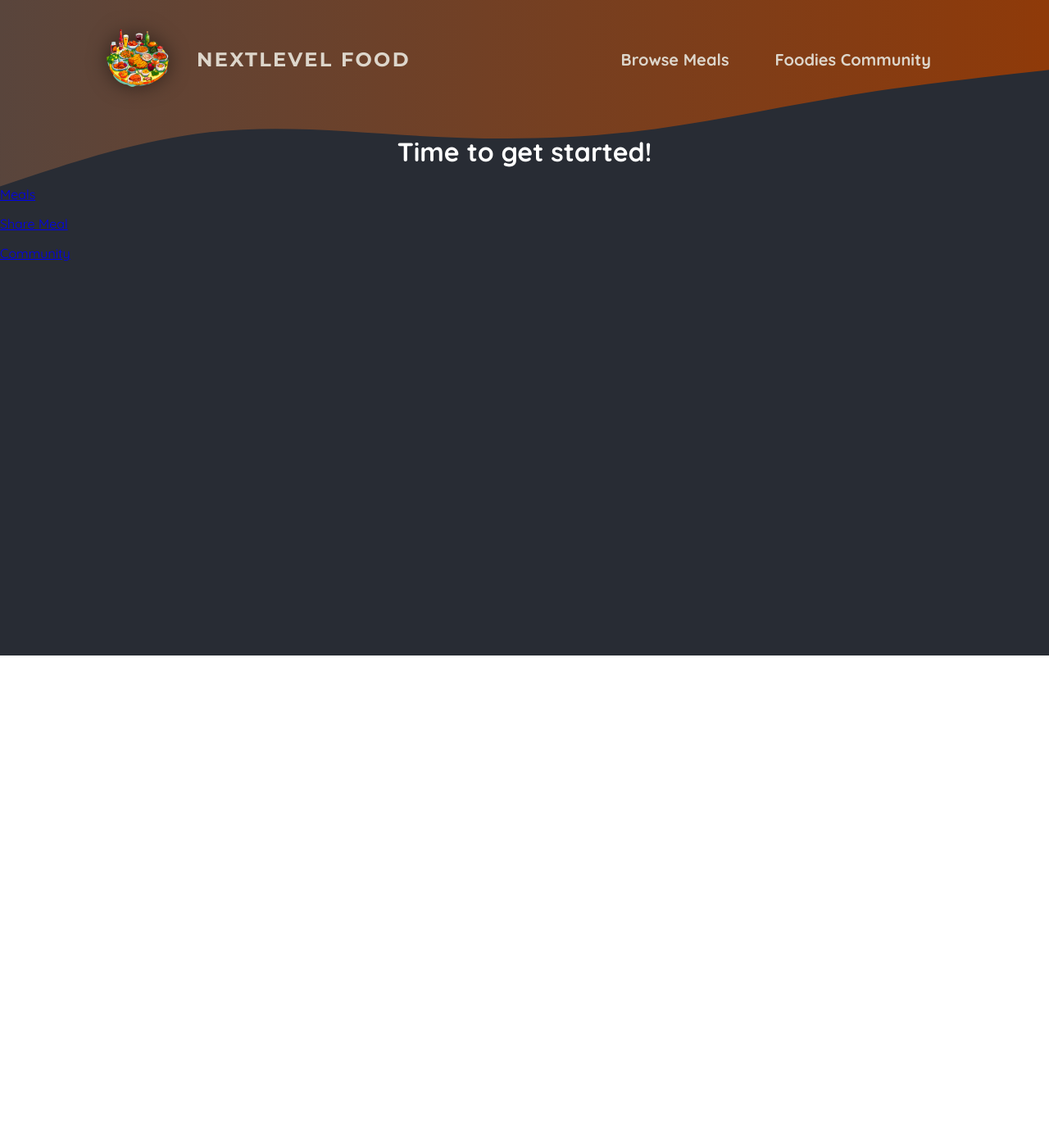
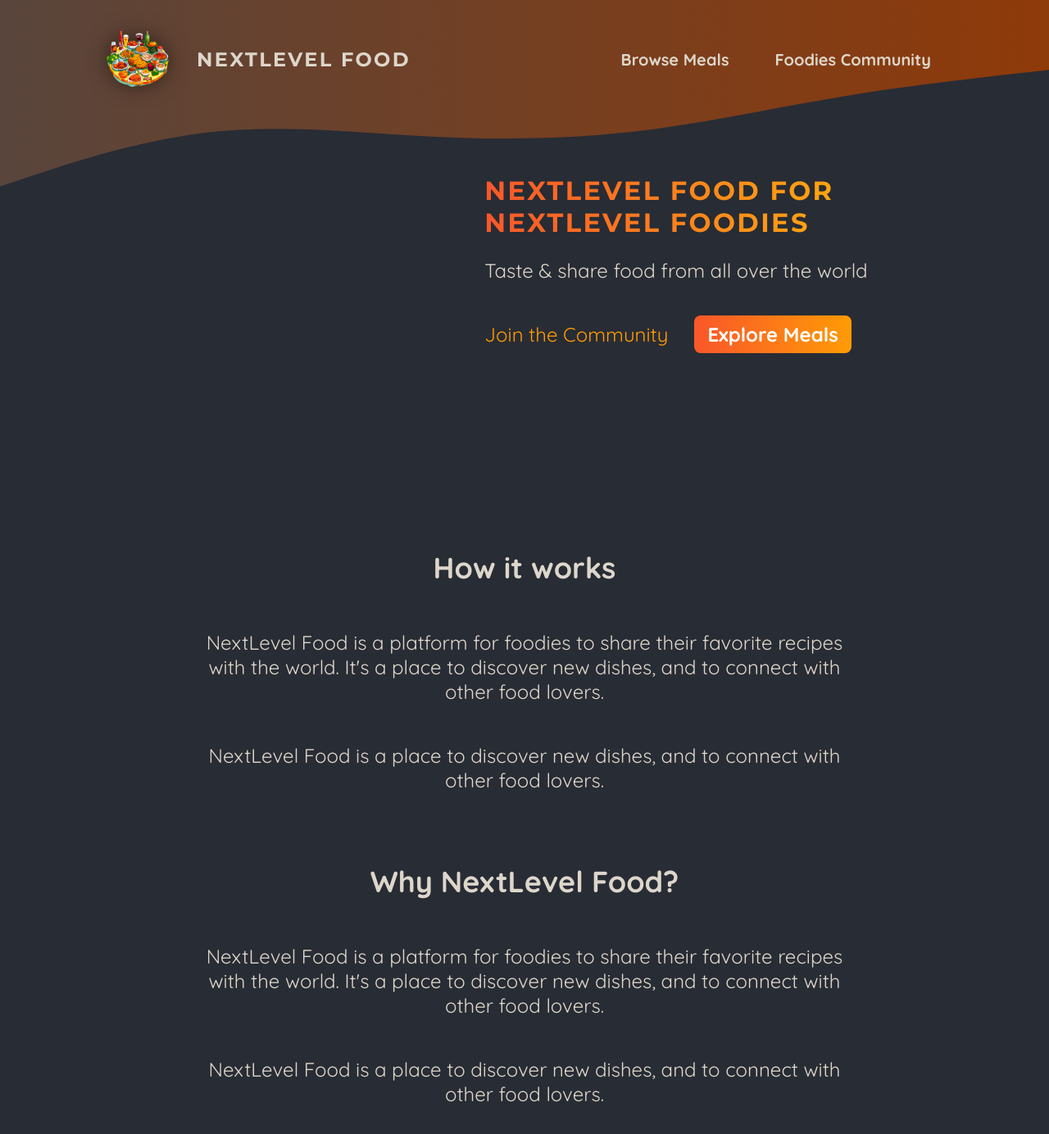
Before and after one commit to gabcee/foodies-project, a Next.js app: page / in a window 1280 px wide. Shown: the top 1384 px of the page at 82% size. Before the commit the page ends 800 px from the top, so only its background shows below. Built offline with nearby package versions, Linux system fonts and the light colour scheme.

Commit message:
initial page content for the homepage

```diff
--- a/app/page.js
+++ b/app/page.js
@@ -1,14 +1,50 @@
 import Link from "next/link";
-
+import classes from "./page.module.css";
 export default function Home() {
     return (
-        <main>
-            <h1 style={{ color: "white", textAlign: "center" }}>
-                Time to get started!
-            </h1>
-            <p><Link href="/meals">Meals</Link></p>
-            <p><Link href="/meal/share">Share Meal</Link></p>
-            <p><Link href="/community">Community</Link></p>
-        </main>
+        <>
+            <header className={classes.header}>
+                <div className={classes.slideshow}></div>
+                <div>
+                    <div className={classes.hero}>
+                        <h1>NextLevel Food for NextLevel Foodies</h1>
+                        <p>Taste & share food from all over the world</p>
+                    </div>
+                    <div className={classes.cta}>
+                        <Link href="/community">Join the Community</Link>
+                        <Link href="/meals">Explore Meals</Link>
+                    </div>
+                </div>
+            </header>
+            <main>
+                <section className={classes.section}>
+                    <h2>How it works</h2>
+                    <p>
+                        NextLevel Food is a platform for foodies to share their
+                        favorite recipes with the world. It&apos;s a place to
+                        discover new dishes, and to connect with other food
+                        lovers.
+                    </p>
+                    <p>
+                        NextLevel Food is a place to discover new dishes, and to
+                        connect with other food lovers.
+                    </p>
+                </section>
+
+                <section className={classes.section}>
+                    <h2>Why NextLevel Food?</h2>
+                    <p>
+                        NextLevel Food is a platform for foodies to share their
+                        favorite recipes with the world. It&apos;s a place to
+                        discover new dishes, and to connect with other food
+                        lovers.
+                    </p>
+                    <p>
+                        NextLevel Food is a place to discover new dishes, and to
+                        connect with other food lovers.
+                    </p>
+                </section>
+            </main>
+        </>
     );
 }
```
